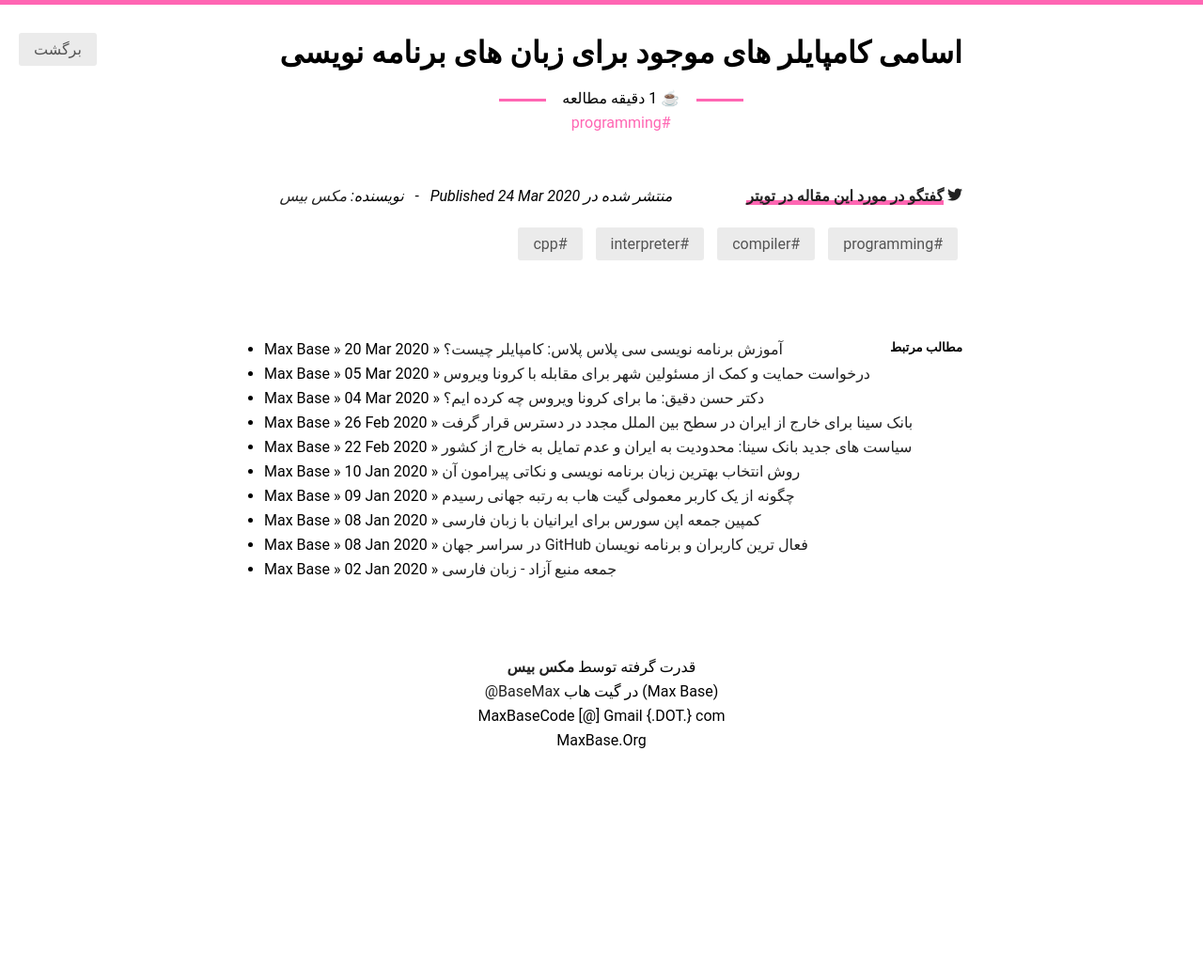
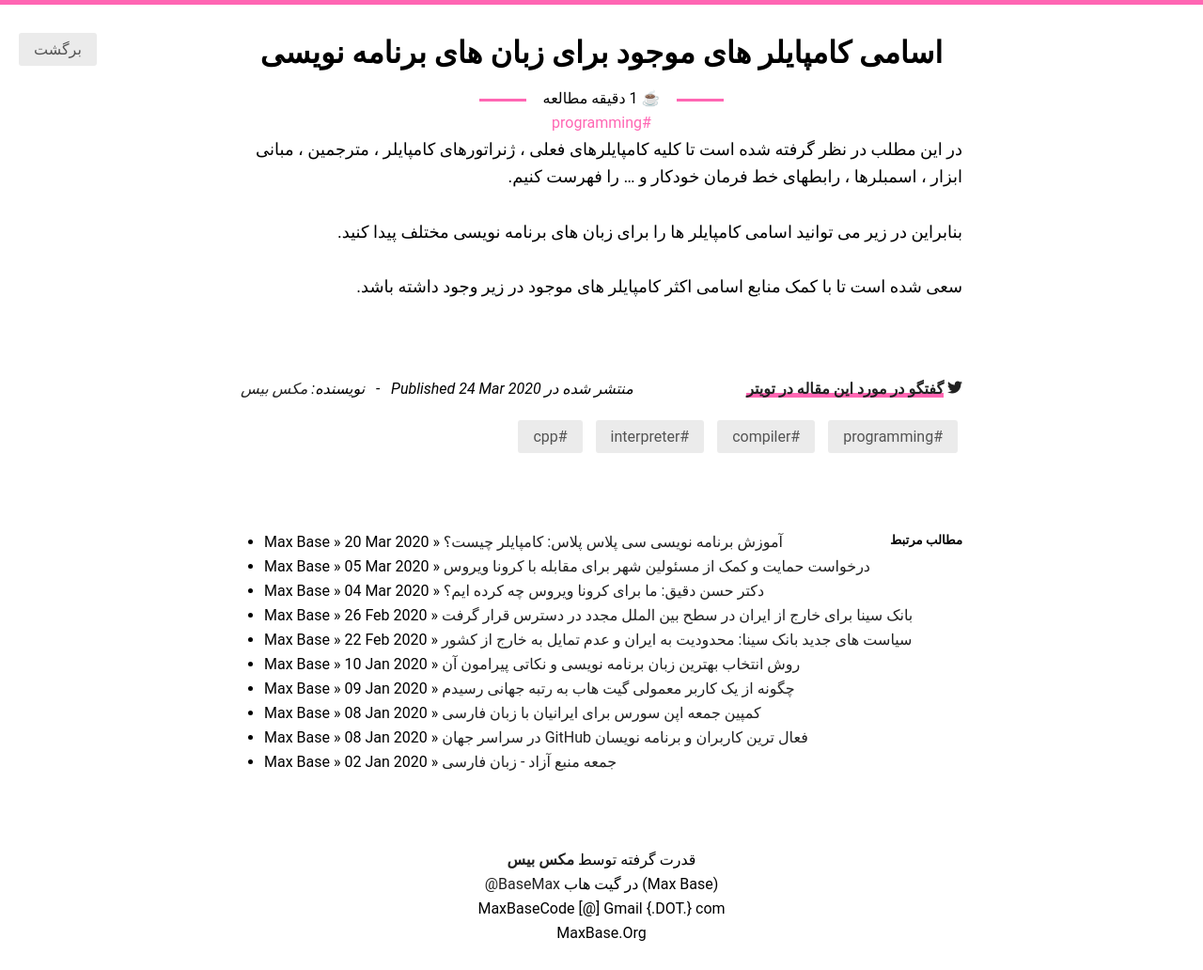
Before and after one commit to BaseMax/Fa.MaxBase.org, a Jekyll site: the page built from _posts/fa/2020-03-24-fa-list-of-compilers.md, in a window 1280 px wide. Shown: the whole page at 94% size. Built offline with Jekyll 4.4.1, drawn with Linux system fonts in a browser that asks for light colours; before the commit the page ends 900 px from its top, so only the background shows below that.

Commit message:
Update 2020-03-24-fa-list-of-compilers.md

```diff
--- a/_posts/fa/2020-03-24-fa-list-of-compilers.md
+++ b/_posts/fa/2020-03-24-fa-list-of-compilers.md
@@ -9,3 +9,10 @@ categories: programming
 description: "در این مطلب می توانید با کامپایلر و مفسر های مختلفی که برای زبان های برنامه نویسی معرفی شده اند اشنا شوید. سعی شده است که در لیست تمامی کامپایلر های مطرح وجود داشته باشند."
 tags: programming compiler interpreter cpp
 ---
+
+در این مطلب در نظر گرفته شده است تا کلیه کامپایلرهای فعلی ، ژنراتورهای کامپایلر ، مترجمین ، مبانی ابزار ، اسمبلرها ، رابطهای خط فرمان خودکار و ... را فهرست کنیم.
+
+بنابراین در زیر می توانید اسامی کامپایلر ها را برای زبان های برنامه نویسی مختلف پیدا کنید.
+
+
+سعی شده است تا با کمک منابع اسامی اکثر کامپایلر های موجود در زیر وجود داشته باشد.
```
